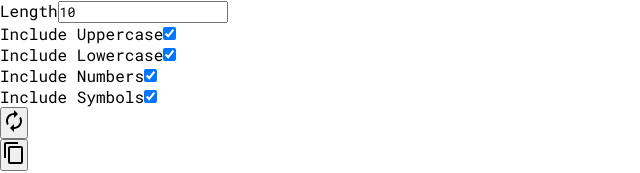
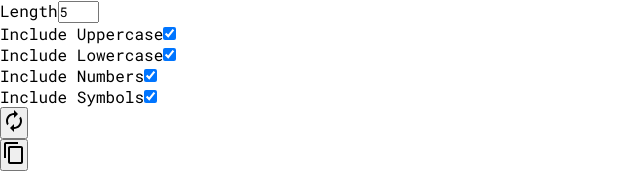
Before and after one commit to liquidwater0/password-generator, a React (Vite) app: page / in a window 1280 px wide. Shown: the top 173 px of the page, without its empty margins (0-640 px from the left). Built offline with nearby package versions, Linux system fonts and the light colour scheme.

Commit message:
give min and max length

```diff
--- a/src/App.tsx
+++ b/src/App.tsx
@@ -61,9 +61,12 @@ function getSymbols() {
 	return symbols;
 }
 
+const MIN_LENGTH = 5;
+const MAX_LENGTH = 50;
+
 function App() {
 	const [password, setPassword] = useState<string>("");
-	const [passwordLength, setPasswordLength] = useState<number>(10);
+	const [passwordLength, setPasswordLength] = useState<number>(MIN_LENGTH);
 	const [includeUppercase, setIncludeUppercase] = useState<boolean>(true);
 	const [includeLowercase, setIncludeLowercase] = useState<boolean>(true);
 	const [includeNumbers, setIncludeNumbers] = useState<boolean>(true);
@@ -103,6 +106,8 @@ function App() {
 								<input
 									className='number-input'
 									type="number"
+									min={MIN_LENGTH}
+									max={MAX_LENGTH}
 									value={passwordLength}
 									onChange={event => setPasswordLength(event.target.valueAsNumber)}
 								/>
```
